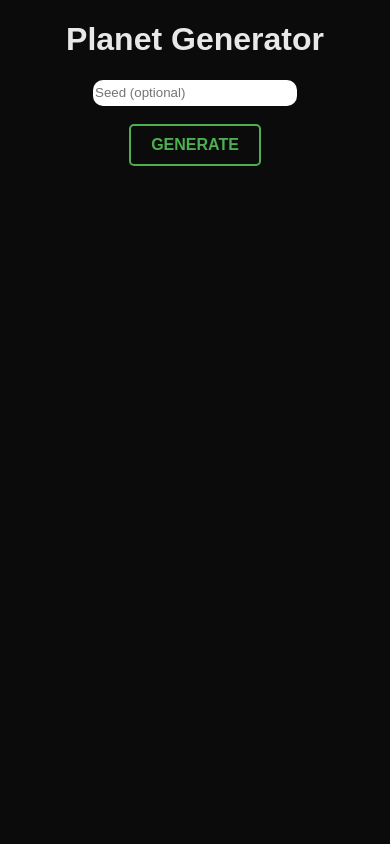
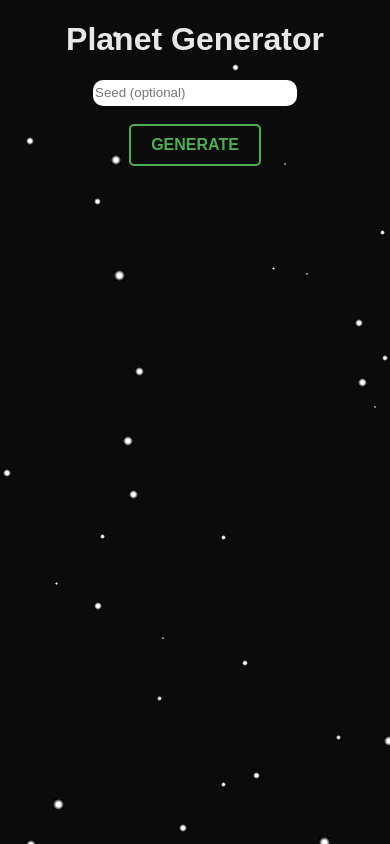
Before and after one commit to ingobeans/planet-generator, a Flask app: page / in a window 390 px wide. Run offline with Flask 2, Linux system fonts and the light colour scheme.

Commit message:
Added cool stars background

```diff
--- a/api/static/style.css
+++ b/api/static/style.css
@@ -14,7 +14,12 @@ input {
 }
 
 pre {
-text-align: left;
+  text-align: left;
+  white-space: pre-wrap;
+  white-space: -moz-pre-wrap;
+  white-space: -pre-wrap;
+  white-space: -o-pre-wrap;
+  word-wrap: break-word;
 }
 
 input:focus,
@@ -27,7 +32,6 @@ button:focus {
 button {
   display: inline-block;
   padding: 10px 20px;
-  border: none;
   border-radius: 5px;
   font-size: 16px;
   font-weight: bold;
--- a/api/templates/index.html
+++ b/api/templates/index.html
@@ -7,12 +7,16 @@
     <title>Planet Generator</title>
 </head>
 <body>
+    <canvas id="stars" style="position:absolute; left:0; top: 0; width:100vw; height: 100vh; z-index: -1;"></canvas>
     <h1>Planet Generator</h1>
     <input type="text" id="seed" name="seed" placeholder="Seed (optional)"><br><br>
     <button onclick="generatePlanet()">Generate</button><br><br>
     <div id="planetInfo" style="display: inline-block;"></div>
 
     <script>
+        var canvas = document.getElementById('stars');
+        var context = canvas.getContext('2d');
+
         function generatePlanet() {
             var seed = document.getElementById('seed').value;
             var xhr = new XMLHttpRequest();
@@ -26,6 +30,41 @@
             };
             xhr.send('seed=' + seed);
         }
+
+        function updateCanvasSize() {
+            canvas.width = window.innerWidth;
+            canvas.height = window.innerHeight;
+            var starAmount = canvas.width * canvas.height / 10000;
+
+            var starColorStops = [
+                {offset: 0, color: 'white'},
+                {offset: 1, color: 'black'},
+            ];
+
+            for (let index = 0; index < starAmount; index++) {
+                var x = Math.floor(Math.random() * canvas.width);
+                var y = Math.floor(Math.random() * canvas.height);
+
+                var starSize = 2 + Math.floor(Math.random() * 10);
+                var gradient = context.createRadialGradient(
+                    x + starSize / 2, y + starSize / 2, starSize / 5, // Start circle center (x, y, radius)
+                    x + starSize / 2, y + starSize / 2, starSize / 2 // End circle center (x, y, radius)
+                );
+
+                starColorStops.forEach(function(colorStop) {
+                    gradient.addColorStop(colorStop.offset, colorStop.color);
+                });
+
+                context.fillStyle = gradient;
+                context.fillRect(x, y, starSize, starSize);
+            }
+        }
+
+        updateCanvasSize();
+
+        window.addEventListener('resize', function() {
+            updateCanvasSize();
+        });
     </script>
 </body>
 </html>
```
